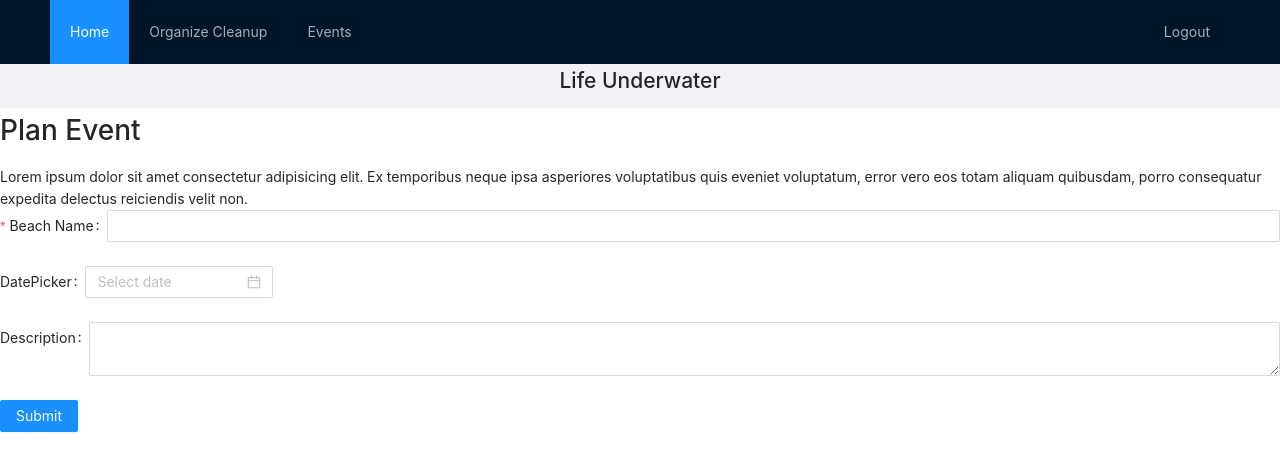
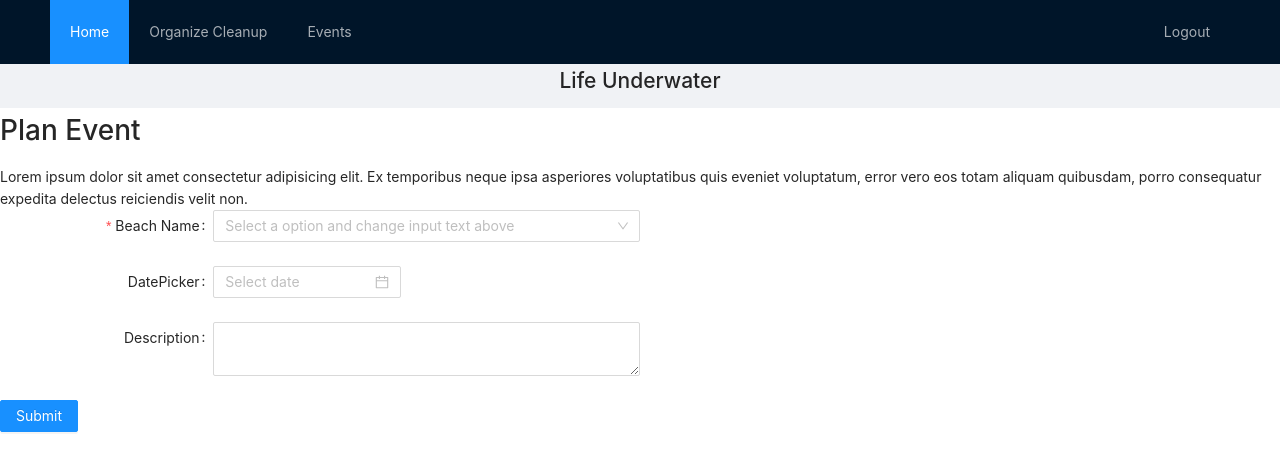
Before and after one commit to kitmorgan/hack-for-good_ocean-app, a React (Create React App) app in the folder team-42/react-frontend/: page /plan in a window 1280 px wide. Shown: the top 470 px of the page. Built offline with nearby package versions, Linux system fonts and the light colour scheme.

Commit message:
-postEvent dropdown menu added

```diff
--- a/team-42/react-frontend/src/Components/postEvent.js
+++ b/team-42/react-frontend/src/Components/postEvent.js
@@ -1,21 +1,39 @@
 import React, { Component } from "react";
 import { withRouter, NavLink } from "react-router-dom";
 import 'antd/dist/antd.css';
-/*import './index.css';*/
-import { Button, DatePicker, Form, Input } from 'antd';
+import { Button, DatePicker, Form, Input, Select } from 'antd';
+
+const { Option } = Select;
+
+const layout = {
+  labelCol: {
+    span: 4,
+  },
+  wrapperCol: {
+    span: 8,
+  },
+};
 
 export function PostEvent() {
   return (
-      <Form name="nest-messages">
+      <Form {...layout} name="nest-messages">
         <Form.Item
-          name={['user', 'name']}
+          name="name"
           label="Beach Name"
           rules={[
             {
               required: true
             },
           ]}>
-          <Input />
+          <Select
+            placeholder="Select a option and change input text above"
+            allowClear
+          >
+            <Option value="galvestonBeach">Galveston Beach</Option>
+            <Option value="santaMonicaBeach">Santa Monica Beach</Option>
+            <Option value="capeMayBeach">Cape May Beach</Option>
+            <Option value="panamaCityBeach">Panama City Beach</Option>
+          </Select>
         </Form.Item>
 
         <Form.Item
@@ -33,7 +51,10 @@ export function PostEvent() {
         </Form.Item>
 
         <Form.Item>
-          <Button type="primary" htmlType="submit">
+          <Button
+          type="primary"
+          htmlType="submit"
+          >
             Submit
           </Button>
         </Form.Item>
```
